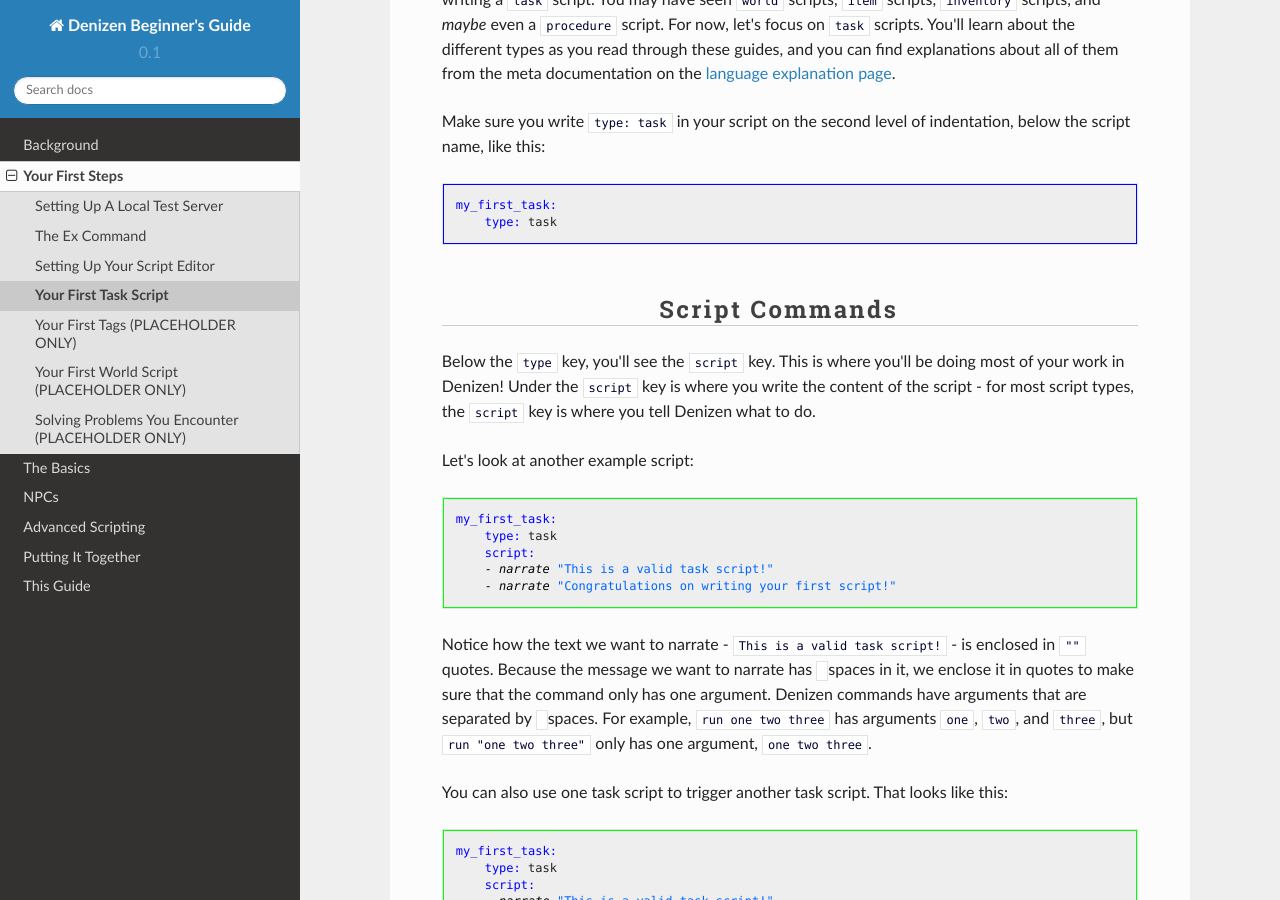
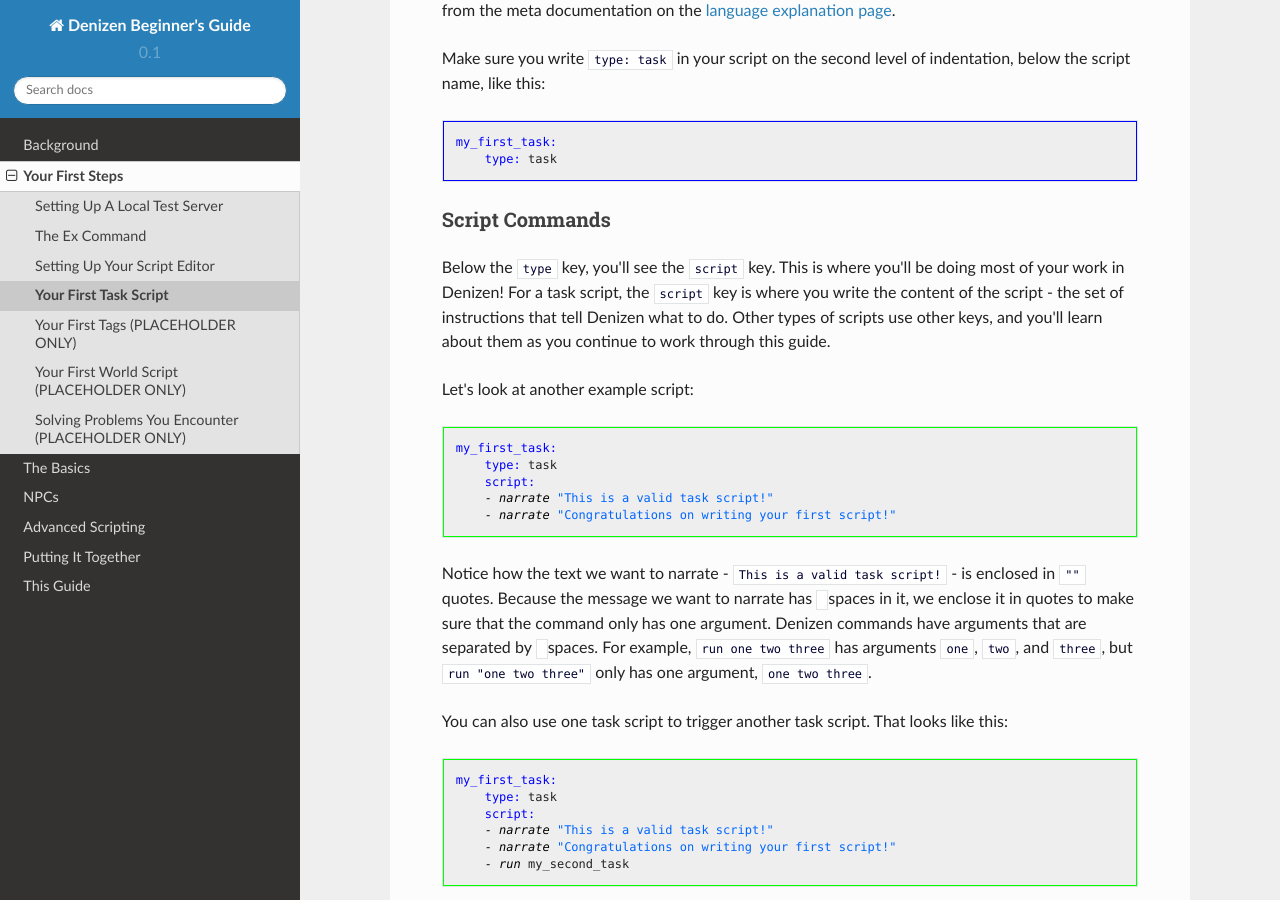
Before and after one commit to DenizenScript/Denizen-Beginners-Guide, a Sphinx documentation site: the page built from source/guides/first-steps/task-script.md, in a window 1280 px wide and 900 px high, scrolled down 2401 px. Built offline with Sphinx 7.4.7 and the Read the Docs theme 2.0.0, drawn with Linux system fonts in a browser that asks for light colours; some of the changed text lies outside the part shown.

Commit message:
Link fix, section fixes, rewording

````diff
--- a/source/guides/first-steps/task-script.md
+++ b/source/guides/first-steps/task-script.md
@@ -6,13 +6,13 @@ Your First Task Script
     :local:
 ```
 
-#### Task Script Basics
+### Task Script Basics
 
-A task script is a stand-alone script that can be run either via in-game command with the `/ex` [command](/guides/first-steps/ex-command), or by the `run` command in a script.
+A task script is a stand-alone script that can be run either via in-game command with the [`/ex` command](/guides/first-steps/ex-command), or by the `run` command in a script.
 
 Task scripts will run all of the Denizen commands that they include. A task script can be simple, it can be complicated, and it can even run other task scripts. This is useful to create logic-based script chains, like dialogue options or random content.
 
-#### Task Script Syntax
+### Task Script Syntax
 
 Here's an example of a basic task script.
 
@@ -54,7 +54,7 @@ my_first_task:
 
 This example should look familiar - it's very similar to the example above.
 
-### Script Names
+#### Script Names
 
 The name of the script here is `my_first_task`. It's at the top of the indentation. Each top-level indentation entry is a separate script. Here is an example of two different scripts:
 
@@ -72,7 +72,7 @@ my_second_task:
 
 This example demonstrates what having two different scripts in the same file looks like. `my_first_task` and `my_second_task` are two different scripts, and each is a fully self-contained script. Additionally, *script names* and *file names* are different. Both `my_first_task` and `my_second_task` could be contained within the same file named `my_first_scripts.dsc`.
 
-### Script Types
+#### Script Types
 
 Below the script name - on the second level of indentation - you'll see the `type` key.
 
@@ -85,9 +85,9 @@ my_first_task:
     type: task
 ```
 
-### Script Commands
+#### Script Commands
 
-Below the `type` key, you'll see the `script` key. This is where you'll be doing most of your work in Denizen! Under the `script` key is where you write the content of the script - for most script types, the `script` key is where you tell Denizen what to do.
+Below the `type` key, you'll see the `script` key. This is where you'll be doing most of your work in Denizen! For a task script, the `script` key is where you write the content of the script - the set of instructions that tell Denizen what to do. Other types of scripts use other keys, and you'll learn about them as you continue to work through this guide.
 
 Let's look at another example script:
 
````
